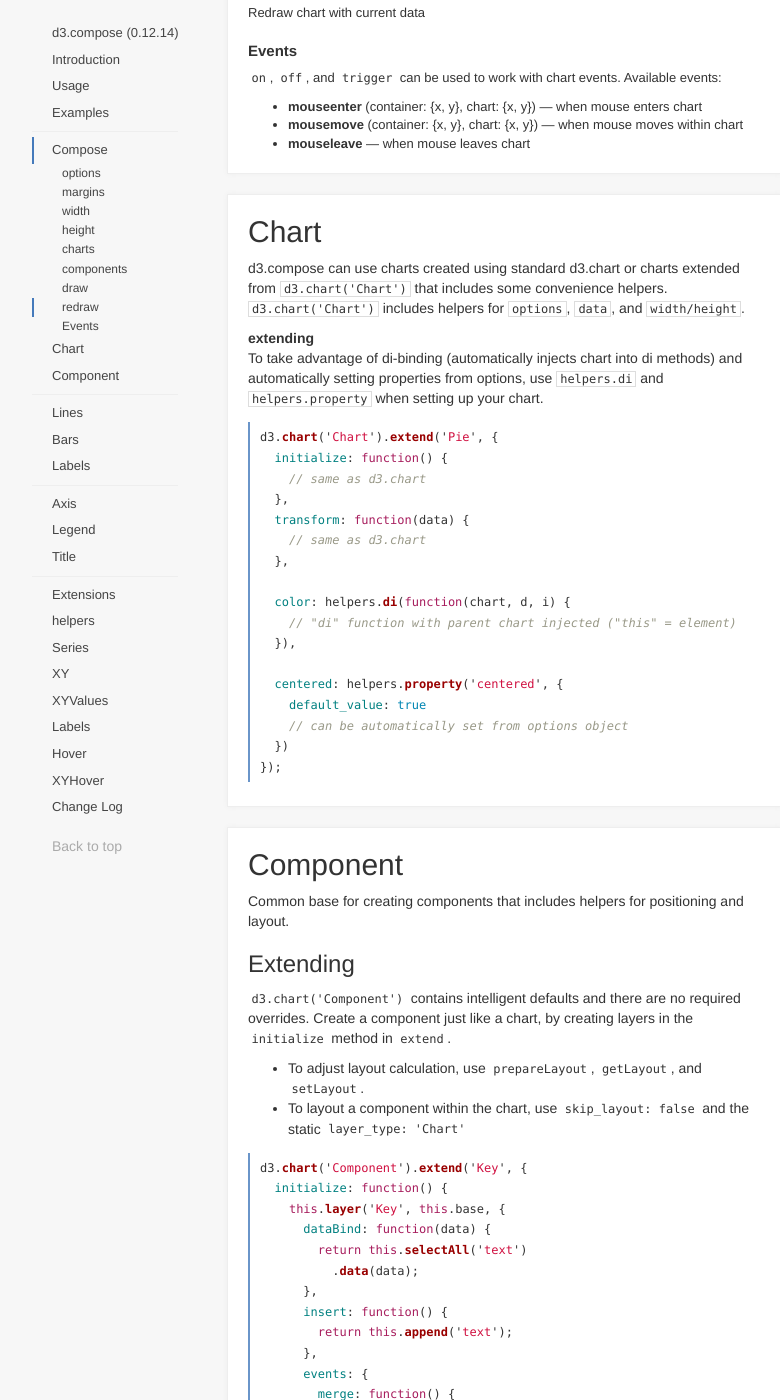
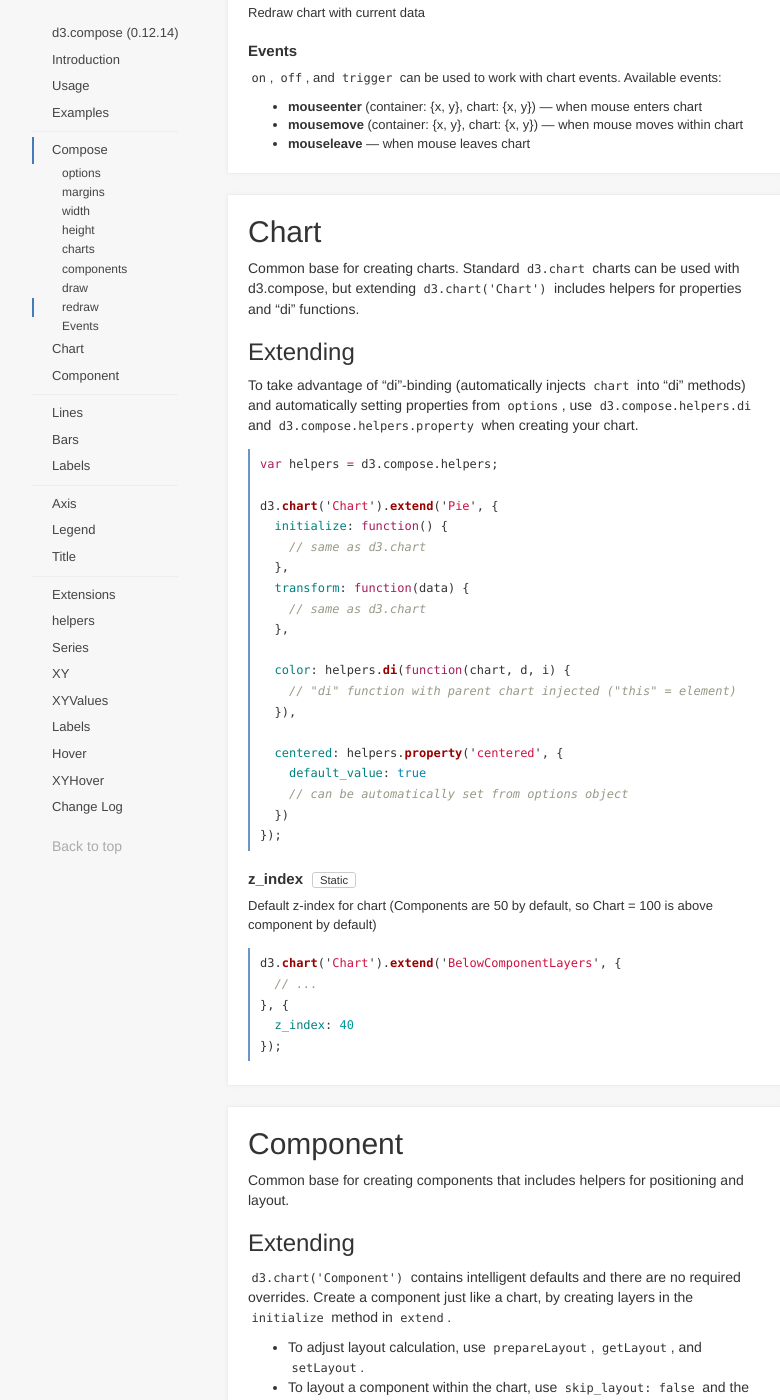
Before and after one commit to CSNW/d3.compose, a Jekyll site: the page built from docs/index.html, in a window 1280 px wide and 1400 px high, scrolled down 11729 px. Shown: the whole window, without its empty margins (38-818 px from the left). Built offline with Jekyll 4.4.1, drawn with Linux system fonts in a browser that asks for light colours; Markdown is read by kramdown in place of the engine named in the settings.

Commit message:
Update docs (Chart)

```diff
--- a/docs/index.html
+++ b/docs/index.html
@@ -850,39 +850,74 @@ example_4.draw({
       =====
     -->
     <section class="docs-section">
-      <h2 id="Chart">Chart</h2>
-
-      <p>
-        d3.compose can use charts created using standard d3.chart or charts extended from <tt>d3.chart('Chart')</tt> that includes some convenience helpers.
-        <tt>d3.chart('Chart')</tt> includes helpers for <tt>options</tt>, <tt>data</tt>, and <tt>width/height</tt>.
-      </p>
-
-      <p id="Chart-extending">
-        <b class="docs-header">extending</b><br>
-
-        To take advantage of di-binding (automatically injects chart into di methods) and automatically setting properties from options,
-        use <tt>helpers.di</tt> and <tt>helpers.property</tt> when setting up your chart.
-      </p>
-
-{% highlight js %}
-d3.chart('Chart').extend('Pie', {
-  initialize: function() {
-    // same as d3.chart
-  },
-  transform: function(data) {
-    // same as d3.chart
-  },
-
-  color: helpers.di(function(chart, d, i) {
-    // "di" function with parent chart injected ("this" = element)
-  }),
-
-  centered: helpers.property('centered', {
-    default_value: true
-    // can be automatically set from options object
-  })
-});
-{% endhighlight %}
+      <h2 id="{{classes.Chart.id}}">Chart</h2>
+
+      {%if classes.Chart.description %}
+        <div class="docs-description">
+          {{ classes.Chart.description | markdownify }}
+        </div>
+      {% endif %}
+
+      {% for example in classes.Chart.example %}
+        <div class="docs-example">
+          {{ example | markdownify }}
+        </div>
+      {% endfor %}
+
+      {% for item in classes.Chart.classitems %}
+        <h3 class="docs-item-header" id="{{item.id}}">
+          {{item.name}}
+          {% if item.code %}
+            <code class="docs-item-code">{{item.code}}</code>
+          {% endif %}
+          {% if item.static %}
+            <span class="label docs-item-static">Static</span>
+          {% endif %}
+        </h3>
+
+        {% if item.params %}
+          <ol class="docs-params">
+            {% for param in item.params %}
+              <li>
+                <code>{% if param.optional %}[{% endif %}{{param.name}}{% if param.default %} = {{param.default}}{% endif %}{% if param.optional %}]{% endif %}</code>
+                (<em class="docs-param-type">{{param.type}}</em>)
+
+                {{param.description}}
+
+                {% if param.props %}
+                  <ul class="docs-props">
+                    {% for prop in param.props %}
+                      <li>
+                        <code>{% if prop.optional %}[{% endif %}{{prop.name}}{% if prop.default %} = {{prop.default}}{% endif %}{% if prop.optional %}]{% endif %}</code>
+                        (<em class="docs-param-type">{{prop.type}}</em>)
+
+                        {{prop.description}}
+                      </li>
+                    {% endfor %}
+                  </ul>
+                {% endif %}
+              </li>
+            {% endfor %}
+          </ol>
+        {% endif %}
+        {% if item.return %}
+          <div class="docs-return">
+            <small>Returns</small> (<em>{{item.return.type}}</em>) {{item.return.description}}
+          </div>
+        {% endif %}
+
+        {% if item.description %}
+          <div class="docs-description docs-item-description">
+            {{ item.description | markdownify }}
+          </div>
+        {% endif %}
+
+        {% for example in item.example %}
+          <div class="docs-example docs-item-example">
+            {{ example | markdownify }}
+          </div>
+        {% endfor %}
+      {% endfor %}
     </section>
 
     <!--
```
Also changed, not shown: _data/docs.json (+1 -1 lines).
